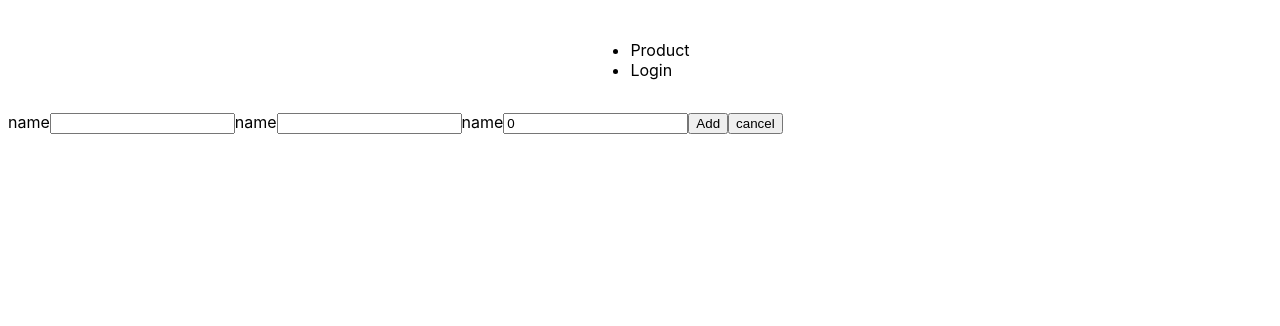
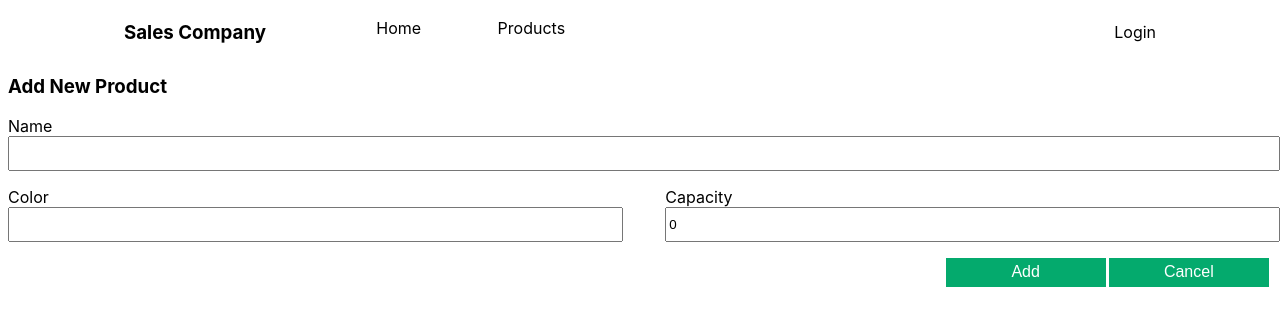
Before and after one commit to mmahareeq/Sales-Company, an Angular app: page /product/add in a window 1280 px wide. Shown: the top 326 px of the page. Built offline with nearby package versions, Linux system fonts and the light colour scheme; no server answers.

Commit message:
Apply styles to login, product-list, and add product components

```diff
--- a/src/app/app-routing.module.ts
+++ b/src/app/app-routing.module.ts
@@ -2,6 +2,7 @@ import { NgModule } from '@angular/core';
 import { RouterModule, Routes } from '@angular/router';
 import { ListProductComponent } from '././components/product/list-product/list-product.component';
 import { AddProductComponent } from './components/product/add-product/add-product.component';
+import { LoginComponent } from './components/login/login.component';
 const routes: Routes = [
   {
     path: 'product',
@@ -10,6 +11,10 @@ const routes: Routes = [
   {
     path: 'product/add',
     component: AddProductComponent
+  },
+  {
+    path: 'login',
+    component: LoginComponent
   }
 ];
 
--- a/src/app/app.component.html
+++ b/src/app/app.component.html
@@ -61,129 +61,17 @@
     color: var(--gray-700);
   }
 
-  main {
-    width: 100%;
-    min-height: 100%;
-    display: flex;
-    justify-content: center;
-    align-items: center;
-    padding: 1rem;
-    box-sizing: inherit;
-    position: relative;
-  }
 
-  .angular-logo {
-    max-width: 9.2rem;
-  }
 
-  .content {
-    display: flex;
-    justify-content: space-around;
-    width: 100%;
-    max-width: 700px;
-    margin-bottom: 3rem;
-  }
 
-  .content h1 {
-    margin-top: 1.75rem;
-  }
 
-  .content p {
-    margin-top: 1.5rem;
-  }
 
-  .divider {
-    width: 1px;
-    background: var(--red-to-pink-to-purple-vertical-gradient);
-    margin-inline: 0.5rem;
-  }
-
-  .pill-group {
-    display: flex;
-    flex-direction: column;
-    align-items: start;
-    flex-wrap: wrap;
-    gap: 1.25rem;
-  }
-
-  .pill {
-    display: flex;
-    align-items: center;
-    --pill-accent: var(--bright-blue);
-    background: color-mix(in srgb, var(--pill-accent) 5%, transparent);
-    color: var(--pill-accent);
-    padding-inline: 0.75rem;
-    padding-block: 0.375rem;
-    border-radius: 2.75rem;
-    border: 0;
-    transition: background 0.3s ease;
-    font-family: var(--inter-font);
-    font-size: 0.875rem;
-    font-style: normal;
-    font-weight: 500;
-    line-height: 1.4rem;
-    letter-spacing: -0.00875rem;
-    text-decoration: none;
-  }
-
-  .pill:hover {
-    background: color-mix(in srgb, var(--pill-accent) 15%, transparent);
-  }
-
-  .pill-group .pill:nth-child(6n + 1) {
-    --pill-accent: var(--bright-blue);
-  }
-  .pill-group .pill:nth-child(6n + 2) {
-    --pill-accent: var(--french-violet);
-  }
-  .pill-group .pill:nth-child(6n + 3),
-  .pill-group .pill:nth-child(6n + 4),
-  .pill-group .pill:nth-child(6n + 5) {
-    --pill-accent: var(--hot-red);
-  }
-
-  .pill-group svg {
-    margin-inline-start: 0.25rem;
-  }
-
-  .social-links {
-    display: flex;
-    align-items: center;
-    gap: 0.73rem;
-    margin-top: 1.5rem;
-  }
-
-  .social-links path {
-    transition: fill 0.3s ease;
-    fill: var(--gray-400);
-  }
-
-  .social-links a:hover svg path {
-    fill: var(--gray-900);
-  }
-
-  @media screen and (max-width: 650px) {
-    .content {
-      flex-direction: column;
-      width: max-content;
-    }
-
-    .divider {
-      height: 1px;
-      width: 100%;
-      background: var(--red-to-pink-to-purple-horizontal-gradient);
-      margin-block: 1.5rem;
-    }
-  }
 </style>
 
-<main class="main">
- <nav>
-  <ul>
-    <li routerLink="/product">Product</li>
-    <li>Login</li>
-  </ul>
- </nav>
+<main >
+ <app-header></app-header>
+
+<router-outlet></router-outlet>
 </main>
 
 <!-- * * * * * * * * * * * * * * * * * * * * * * * * * * * * * * * * -->
@@ -193,6 +81,3 @@
 <!-- * * * * * * * * * * * * * * * * * * * * * * * * * * * * * * * * -->
 <!-- * * * * * * * * * * End of Placeholder  * * * * * * * * * * * * -->
 <!-- * * * * * * * * * * * * * * * * * * * * * * * * * * * * * * * * -->
-
-
-<router-outlet></router-outlet>
--- a/src/app/app.module.ts
+++ b/src/app/app.module.ts
@@ -7,12 +7,16 @@ import { AppRoutingModule } from './app-routing.module';
 import { AppComponent } from './app.component';
 import { ListProductComponent } from './components/product/list-product/list-product.component';
 import { AddProductComponent } from './components/product/add-product/add-product.component';
+import { LoginComponent } from './components/login/login.component';
+import { HeaderComponent } from './components/header/header.component';
 
 @NgModule({
   declarations: [
     AppComponent,
     ListProductComponent,
-    AddProductComponent
+    AddProductComponent,
+    LoginComponent,
+    HeaderComponent
   ],
   imports: [
     BrowserModule,
--- /dev/null
+++ b/src/app/components/header/header.component.css
@@ -0,0 +1,24 @@
+nav{
+    display: flex;
+    flex-direction: row;
+    justify-content: space-around;
+    align-items: center ;
+    height: 3rem;
+}
+
+ul{
+    list-style-type: none;
+    display: flex;
+    flex-direction: row;
+    width: 35%;
+    justify-content: space-around;
+
+}
+
+.left-side{
+    width:60%;
+    display: flex;
+}
+.company-name{
+    margin-right: 2rem;
+}
--- /dev/null
+++ b/src/app/components/header/header.component.html
@@ -0,0 +1,10 @@
+<nav>
+    <div class="left-side">
+    <h3 class="company-name"> Sales Company</h3>
+    <ul>
+        <li>Home</li>
+        <li>Products</li>
+    </ul>
+    </div>
+    <a>Login</a>
+</nav>
--- a/src/app/components/product/add-product/add-product.component.css
+++ b/src/app/components/product/add-product/add-product.component.css
@@ -0,0 +1,41 @@
+form{
+    display: flex;
+    flex-direction: column;
+}
+
+
+input{
+    margin-bottom: 1rem;
+    height: 1.8rem;
+}
+
+button{
+    width: 10em;
+    height: 1.8rem;
+    margin-right: 0.2em;
+    border: none;
+    font-size: 16px;
+}
+
+.buttons{
+    display: flex;
+    flex-direction: row;
+    justify-content: flex-end;
+}
+
+#name-input{
+    width: 100%;
+}
+
+.row{
+  display: flex;
+  flex-direction: row;
+  justify-content: space-between;
+}
+.input-1, .input-2{
+    width: 48%;
+}
+
+.input-1 input, .input-2 input{
+    width: 100%;
+}
--- a/src/app/components/product/add-product/add-product.component.html
+++ b/src/app/components/product/add-product/add-product.component.html
@@ -1,16 +1,22 @@
+<h3>Add New Product</h3>
 <form [formGroup]="productForm" (ngSubmit)="onSubmit()">
- <label for="name">name</label>
- <input  id="name" type="string"  formControlName="name" />
+    <label for="name">Name</label>
+    <input id="name" type="string" formControlName="name" id="name-input" />
+    <div class="row">
+        <div class="input-1">
+            <label for="color">Color</label>
+            <input id="color" type="string" formControlName="color" />
+        </div>
+        <div class="input-2">
+            <label for="capacity">Capacity</label>
+            <input id="capacity" type="string" formControlName="capacity" />
+        </div>
+    </div>
+    <div class="buttons">
+        <button type="submit">Add</button>
+        <button type="button" (click)="onCancel()">Cancel</button>
+    </div>
 
- <label for="color">name</label>
- <input  id="color" type="string"  formControlName="color" />
-
-
- <label for="capacity">name</label>
- <input  id="capacity" type="string"  formControlName="capacity" />
-
- <button type="submit">Add</button>
- <button type="button" (click)="onCancel()">cancel</button>
 
 
 </form>
--- a/src/app/components/product/list-product/list-product.component.css
+++ b/src/app/components/product/list-product/list-product.component.css
@@ -0,0 +1,33 @@
+
+
+#product-list{
+    width: 100%;
+   overflow: hidden;
+   margin-top: 1rem;
+  }
+
+
+#product-list th{
+    padding-top: 12px;
+  padding-bottom: 12px;
+  text-align: left;
+  background-color: #04AA6D;
+  color: white;
+}
+
+#product-list td, #product-list th {
+    border: 1px solid #676464;
+    padding: 8px;
+}
+
+#add-new-product{
+    margin: 0.7em 0em 0.7em 0em;
+    padding: 0.8em;
+    font-size: 16px;
+    border: none;
+   float: right;
+   cursor: pointer;
+}
+#add-new-product:hover{
+    opacity: 0.9;
+}
--- a/src/app/components/product/list-product/list-product.component.html
+++ b/src/app/components/product/list-product/list-product.component.html
@@ -1,11 +1,9 @@
 <div>
     <h3>List of products</h3>
+  <button type="button" (click)="goToAddProduct()" id="add-new-product">Add New Product</button>
 
-  <hr>
-  <button type="button" (click)="goToAddProduct()">Add New Product</button>
-  <hr>
   <p *ngIf="isLoading"> Loading ...</p>
-  <table *ngIf="!isLoading">
+  <table *ngIf="!isLoading" id="product-list">
    <tr>
     <th>#</th>
     <th>Name</th>
--- a/src/styles.css
+++ b/src/styles.css
@@ -1 +1,7 @@
 /* You can add global styles to this file, and also import other style files */
+
+
+button{
+    background-color: #04AA6D;
+    color: #ffffff;
+}
```
Also changed, not shown: src/app/components/header/header.component.ts (added, +10 -0 lines), 1 other file (tests, documents, lock files or other folders).
